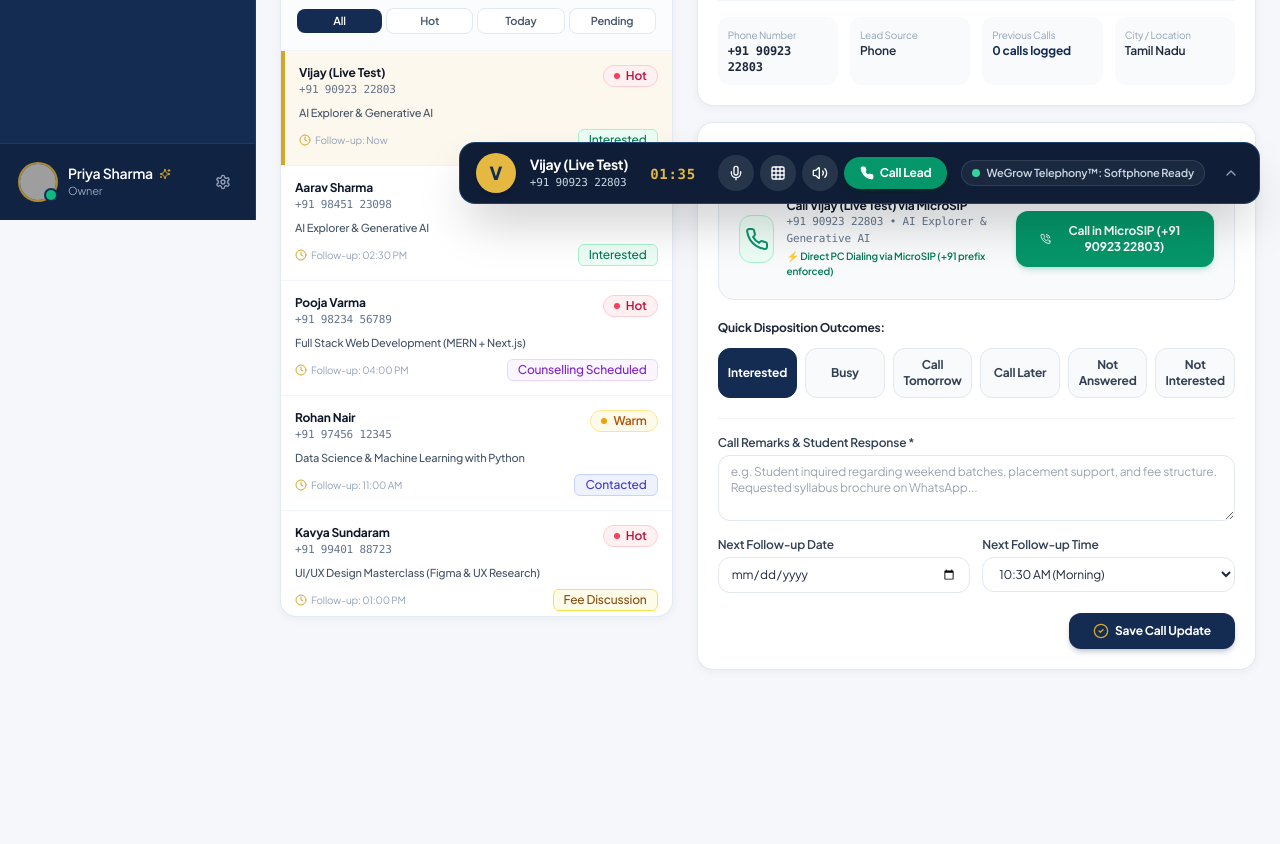
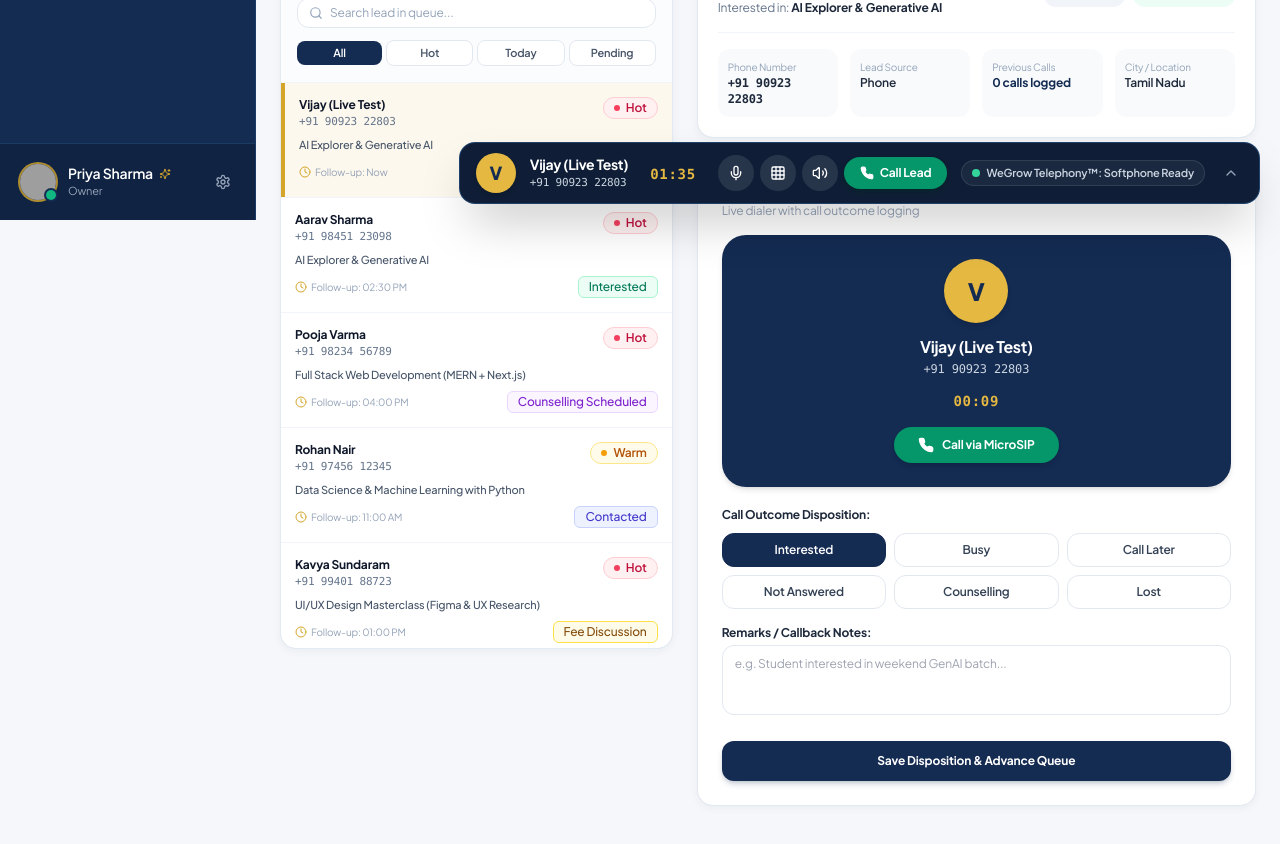
Before and after one commit to deepakkumars170404-pixel/wegrow_crm, a Next.js app: page /calls in a window 1280 px wide. Shown: the part 580-1424 px from the top of the page. Before the commit the page ends 1322 px from the top, so only its background shows below. Built offline with nearby package versions, Linux system fonts and the light colour scheme; grey boxes are pictures that could not be loaded.

Commit message:
fix: resolve ReferenceError PhoneOff, unify calling station (Image 3) and modal (Image 2) with clean mode toggle

```diff
--- a/app/calls/page.tsx
+++ b/app/calls/page.tsx
@@ -5,6 +5,7 @@ import Link from "next/link";
 import {
   PhoneCall,
   Phone,
+  PhoneOff,
   PhoneForwarded,
   PhoneMissed,
   CheckCircle2,
@@ -29,7 +30,19 @@ import { StatusBadge } from "@/components/shared/StatusBadge";
 import { Lead } from "@/types";
 
 export default function CallManagementPage() {
-  const { leads, addCallRecord, initiateCall, endCallSession, isCallConnected, callDuration } = useCRM();
+  const {
+    leads,
+    addCallRecord,
+    initiateCall,
+    endCallSession,
+    isCallConnected,
+    callDuration,
+    openCallModal,
+    updateLeadStatus,
+  } = useCRM();
+
+  // Calling Interface Type Switcher: "station" (Image 3) or "modal" (Image 2)
+  const [callingMode, setCallingMode] = useState<"station" | "modal">("station");
 
   // Selected lead in call queue
   const [selectedLeadId, setSelectedLeadId] = useState<string>(leads[0]?.id || "LD-1001");
@@ -95,6 +108,9 @@ export default function CallManagementPage() {
     setCallRemarks("");
     if (selectedLead) {
       initiateCall(selectedLead);
+      if (callingMode === "modal") {
+        openCallModal();
+      }
     }
   };
 
@@ -103,21 +119,38 @@ export default function CallManagementPage() {
     endCallSession();
   };
 
-  const handleSaveCall = (e: React.FormEvent) => {
-    e.preventDefault();
+  const handleSaveCall = (e?: React.FormEvent) => {
+    if (e && e.preventDefault) e.preventDefault();
     if (!selectedLead) return;
 
     addCallRecord(selectedLead.id, {
       callerName: selectedLead.assignedCaller || "Priya Sharma",
       outcome: selectedOutcome,
-      duration: isCallActive ? formatTimer(callTimer) : "03m 12s",
+      duration: isCallActive || isCallConnected ? formatTimer(callTimer || callDuration) : "00:09",
       remarks: callRemarks || `Call logged as ${selectedOutcome}`,
       nextFollowUpDate: nextFollowUpDate || undefined,
       nextFollowUpTime: nextFollowUpTime || undefined,
     });
 
+    if (selectedOutcome === "Interested") {
+      updateLeadStatus(selectedLead.id, "Interested", "Interested");
+    } else if (selectedOutcome === "Lost") {
+      updateLeadStatus(selectedLead.id, "Lost", "Lost");
+    } else if (selectedOutcome === "Counselling") {
+      updateLeadStatus(selectedLead.id, "Counselling Scheduled", "Counselling Scheduled");
+    } else if (selectedOutcome === "Busy" || selectedOutcome === "Call Later") {
+      updateLeadStatus(selectedLead.id, "Call Later");
+    }
+
     setIsCallActive(false);
+    endCallSession();
     setCallRemarks("");
+
+    // Advance to next lead in queue automatically (Advance Queue)
+    const currentIndex = queueLeads.findIndex((l) => l.id === selectedLead.id);
+    if (currentIndex >= 0 && currentIndex < queueLeads.length - 1) {
+      setSelectedLeadId(queueLeads[currentIndex + 1].id);
+    }
   };
 
   return (
@@ -139,7 +172,37 @@ export default function CallManagementPage() {
           </p>
         </div>
 
-        <div className="flex items-center gap-2">
+        <div className="flex flex-wrap items-center gap-2">
+          {/* Calling Interface Mode Switcher: In-Page Station (Image 3) vs In-Browser Modal (Image 2) */}
+          <div className="bg-slate-100 p-1 rounded-xl flex items-center text-xs font-bold text-slate-600 border border-slate-200">
+            <button
+              type="button"
+              onClick={() => setCallingMode("station")}
+              className={`px-3 py-1.5 rounded-lg transition-all flex items-center gap-1.5 ${
+                callingMode === "station"
+                  ? "bg-[#142B52] text-white shadow-xs"
+                  : "text-slate-600 hover:text-slate-900"
+              }`}
+              title="Calling Station directly on page (Image 3)"
+            >
+              <span className={`w-1.5 h-1.5 rounded-full ${callingMode === "station" ? "bg-emerald-400" : "bg-slate-400"}`} />
+              <span>In-Page Station</span>
+            </button>
+            <button
+              type="button"
+              onClick={() => setCallingMode("modal")}
+              className={`px-3 py-1.5 rounded-lg transition-all flex items-center gap-1.5 ${
+                callingMode === "modal"
+                  ? "bg-[#142B52] text-white shadow-xs"
+                  : "text-slate-600 hover:text-slate-900"
+              }`}
+              title="Softphone Modal Popup (Image 2)"
+            >
+              <span className={`w-1.5 h-1.5 rounded-full ${callingMode === "modal" ? "bg-emerald-400" : "bg-slate-400"}`} />
+              <span>In-Browser Modal</span>
+            </button>
+          </div>
+
           <Link
             href="/whatsapp"
             className="flex items-center gap-1.5 px-3 py-2 border border-slate-200 hover:bg-slate-50 text-slate-700 rounded-xl text-xs font-semibold"
@@ -404,149 +467,113 @@ export default function CallManagementPage() {
             </div>
           </div>
 
-          {/* MicroSIP Telephony Control */}
-          <div className="bg-white rounded-2xl p-5 border border-slate-200/90 shadow-soft">
-            <div className="flex items-center justify-between mb-3">
-              <h4 className="text-xs font-bold uppercase tracking-wider text-slate-400">
-                JioFiber MicroSIP Telephony
-              </h4>
-              <span className="text-[11px] font-semibold text-emerald-700 bg-emerald-50 px-2 py-0.5 rounded-full border border-emerald-200 flex items-center gap-1">
-                <span className="w-1.5 h-1.5 rounded-full bg-emerald-500 animate-pulse" />
-                Line: +91 4562 355214 (Online)
-              </span>
+          {/* Softphone Calling Station (Exact Replica of Image 3) */}
+          <div className="bg-white rounded-2xl p-6 border border-slate-200/90 shadow-soft">
+            <div className="flex items-center justify-between mb-4">
+              <div>
+                <h3 className="text-base font-bold text-slate-900 tracking-tight">
+                  Softphone Calling Station
+                </h3>
+                <p className="text-xs text-slate-400">
+                  Live dialer with call outcome logging
+                </p>
+              </div>
+              <span className="w-2.5 h-2.5 rounded-full bg-emerald-500 shadow-sm" />
             </div>
 
-            <div className="bg-slate-50 border border-slate-200 rounded-2xl p-5 flex flex-col sm:flex-row items-center justify-between gap-4">
-              <div className="flex items-center gap-3">
-                <div className="w-12 h-12 rounded-xl bg-emerald-50 text-emerald-600 border border-emerald-200 flex items-center justify-center font-bold">
-                  <Phone className="w-6 h-6" />
-                </div>
-                <div>
-                  <p className="text-xs font-bold text-slate-900">
-                    Call {selectedLead?.studentName} via MicroSIP
-                  </p>
-                  <p className="text-[11px] text-slate-500 font-mono">
-                    {selectedLead?.phone} • {selectedLead?.courseInterested}
-                  </p>
-                  <span className="text-[10px] text-emerald-700 font-semibold mt-0.5 block">
-                    {isCallConnected
-                      ? `⚡ MicroSIP Call Active (${formatTimer(callTimer || callDuration)})`
-                      : "⚡ Direct PC Dialing via MicroSIP (+91 prefix enforced)"}
-                  </span>
-                </div>
+            {/* Black Calling Station Card */}
+            <div className="bg-[#142B52] text-white rounded-3xl p-6 text-center space-y-3 shadow-md">
+              <div className="w-16 h-16 rounded-full bg-[#E5B842] text-[#142B52] font-black text-2xl flex items-center justify-center mx-auto shadow-md">
+                {selectedLead?.studentName.charAt(0) || "V"}
               </div>
 
-              <div className="flex items-center gap-2 w-full sm:w-auto">
+              <div>
+                <h4 className="text-base font-bold text-white tracking-tight">
+                  {selectedLead?.studentName}
+                </h4>
+                <p className="text-xs text-slate-300 font-mono mt-0.5">
+                  {selectedLead?.phone}
+                </p>
+              </div>
+
+              <div className="text-sm font-mono font-bold text-[#E5B842] tracking-wider pt-0.5">
+                {isCallConnected
+                  ? formatTimer(callTimer || callDuration)
+                  : callTimer > 0
+                  ? formatTimer(callTimer)
+                  : "00:09"}
+              </div>
+
+              <div className="pt-1 flex items-center justify-center gap-2">
+                {isCallConnected ? (
+                  <button
+                    type="button"
+                    onClick={handleEndCall}
+                    className="px-6 py-2.5 bg-rose-600 hover:bg-rose-700 text-white rounded-full font-bold text-xs shadow-md transition-transform active:scale-95"
+                  >
+                    End Call
+                  </button>
+                ) : (
                   <button
                     type="button"
                     onClick={handleStartCall}
-                  className="flex-1 sm:flex-initial px-6 py-3 bg-emerald-600 hover:bg-emerald-700 text-white rounded-xl text-xs font-bold transition-all shadow-md shadow-emerald-600/20 flex items-center justify-center gap-2"
+                    className="px-6 py-2.5 bg-emerald-600 hover:bg-emerald-700 text-white rounded-full font-bold text-xs shadow-md transition-transform active:scale-95 flex items-center justify-center gap-2"
                   >
-                  <PhoneCall className="w-4 h-4 text-white" />
-                  <span>Call in MicroSIP ({selectedLead?.phone})</span>
-                </button>
-
-                {isCallConnected && (
-                  <button
-                    type="button"
-                    onClick={handleEndCall}
-                    className="px-4 py-3 bg-rose-600 hover:bg-rose-700 text-white rounded-xl text-xs font-bold transition-all shadow-md shadow-rose-600/20 flex items-center justify-center gap-1.5"
-                    title="End Call in MicroSIP"
-                  >
-                    <PhoneOff className="w-4 h-4" />
-                    <span>Hangup</span>
+                    <Phone className="w-4 h-4 fill-white" />
+                    <span>Call via MicroSIP</span>
                   </button>
                 )}
               </div>
             </div>
 
-            {/* Call Outcome Disposition Buttons */}
-            <div className="mt-5 space-y-3">
+            {/* Call Outcome Disposition: */}
+            <div className="mt-5 space-y-2.5">
               <label className="block text-xs font-bold text-slate-800">
-                Quick Disposition Outcomes:
+                Call Outcome Disposition:
               </label>
 
-              <div className="grid grid-cols-2 sm:grid-cols-3 lg:grid-cols-6 gap-2">
-                {[
-                  { name: "Interested", color: "hover:border-emerald-500 hover:text-emerald-700" },
-                  { name: "Busy", color: "hover:border-amber-500 hover:text-amber-700" },
-                  { name: "Call Tomorrow", color: "hover:border-blue-500 hover:text-blue-700" },
-                  { name: "Call Later", color: "hover:border-indigo-500 hover:text-indigo-700" },
-                  { name: "Not Answered", color: "hover:border-slate-500 hover:text-slate-700" },
-                  { name: "Not Interested", color: "hover:border-rose-500 hover:text-rose-700" },
-                ].map((item) => (
+              <div className="grid grid-cols-3 gap-2">
+                {["Interested", "Busy", "Call Later", "Not Answered", "Counselling", "Lost"].map((opt) => (
                   <button
-                    key={item.name}
+                    key={opt}
                     type="button"
-                    onClick={() => setSelectedOutcome(item.name)}
-                    className={`py-2 px-2 rounded-xl text-xs font-bold border transition-all text-center ${
-                      selectedOutcome === item.name
+                    onClick={() => setSelectedOutcome(opt)}
+                    className={`py-2 px-3 rounded-xl text-xs font-semibold border transition-all text-center ${
+                      selectedOutcome === opt
                         ? "bg-[#142B52] text-white border-[#142B52] shadow-xs"
-                        : `bg-slate-50 text-slate-700 border-slate-200 ${item.color}`
+                        : "bg-white text-slate-700 border-slate-200 hover:bg-slate-50"
                     }`}
                   >
-                    {item.name}
+                    {opt}
                   </button>
                 ))}
               </div>
             </div>
 
-            {/* Post-Call Form: Remarks & Next Follow-up */}
-            <form onSubmit={handleSaveCall} className="mt-5 pt-4 border-t border-slate-100 space-y-3 text-xs">
-              <div>
-                <label className="block font-semibold text-slate-700 mb-1">
-                  Call Remarks & Student Response *
+            {/* Remarks / Callback Notes: */}
+            <div className="mt-4">
+              <label className="block text-xs font-bold text-slate-800 mb-1">
+                Remarks / Callback Notes:
               </label>
               <textarea
                 rows={3}
-                  required
-                  placeholder="e.g. Student inquired regarding weekend batches, placement support, and fee structure. Requested syllabus brochure on WhatsApp..."
                 value={callRemarks}
                 onChange={(e) => setCallRemarks(e.target.value)}
-                  className="w-full px-3 py-2 border border-slate-200 rounded-xl text-xs text-slate-800 focus:outline-none focus:ring-2 focus:ring-[#142B52]/20 focus:border-[#142B52]"
+                placeholder="e.g. Student interested in weekend GenAI batch..."
+                className="w-full px-3 py-2.5 border border-slate-200 rounded-xl text-xs text-slate-800 focus:outline-none focus:ring-2 focus:ring-[#142B52]/20 resize-none"
               />
             </div>
 
-              <div className="grid grid-cols-1 sm:grid-cols-2 gap-3">
-                <div>
-                  <label className="block font-semibold text-slate-700 mb-1">
-                    Next Follow-up Date
-                  </label>
-                  <input
-                    type="date"
-                    value={nextFollowUpDate}
-                    onChange={(e) => setNextFollowUpDate(e.target.value)}
-                    className="w-full px-3 py-2 border border-slate-200 rounded-xl text-xs text-slate-800"
-                  />
-                </div>
-                <div>
-                  <label className="block font-semibold text-slate-700 mb-1">
-                    Next Follow-up Time
-                  </label>
-                  <select
-                    value={nextFollowUpTime}
-                    onChange={(e) => setNextFollowUpTime(e.target.value)}
-                    className="w-full px-3 py-2 border border-slate-200 rounded-xl text-xs text-slate-800 bg-white"
+            {/* Save Disposition & Advance Queue Button */}
+            <div className="mt-5">
+              <button
+                type="button"
+                onClick={handleSaveCall}
+                className="w-full py-3 bg-[#142B52] hover:bg-[#1E3B6E] text-white rounded-xl text-xs font-bold transition-all shadow-md shadow-[#142B52]/20 text-center"
               >
-                    <option value="10:30 AM">10:30 AM (Morning)</option>
-                    <option value="12:00 PM">12:00 PM (Noon)</option>
-                    <option value="02:30 PM">02:30 PM (Early Afternoon)</option>
-                    <option value="04:00 PM">04:00 PM (Afternoon)</option>
-                    <option value="05:30 PM">05:30 PM (Evening)</option>
-                  </select>
-                </div>
-              </div>
-
-              <div className="flex items-center justify-end gap-3 pt-2">
-                <button
-                  type="submit"
-                  className="px-6 py-2.5 bg-[#142B52] hover:bg-[#1E3B6E] text-white rounded-xl font-bold transition-all shadow-md shadow-[#142B52]/20 flex items-center gap-1.5"
-                >
-                  <CheckCircle2 className="w-4 h-4 text-[#D5A52B]" />
-                  <span>Save Call Update</span>
+                Save Disposition & Advance Queue
               </button>
             </div>
-            </form>
           </div>
         </div>
       </div>
--- a/components/shared/PhoneBridgeWidget.tsx
+++ b/components/shared/PhoneBridgeWidget.tsx
@@ -233,10 +233,14 @@ export const PhoneBridgeWidget: React.FC = () => {
         phone: num,
         email: "direct@dial.local",
         courseInterested: "Direct Calling",
+        leadSource: "Phone" as const,
+        enquiryDate: new Date().toISOString().split("T")[0],
+        nextFollowUpDate: "",
+        nextFollowUpTime: "",
         assignedCaller: "Priya Sharma",
         status: "New" as const,
         priority: "Hot" as const,
-        stage: "Prospect" as const,
+        stage: "New Enquiry" as const,
         leadScore: 70,
         tags: ["MicroSIP"],
         timeline: [],
```
Also changed, not shown: components/shared/LiveCallModal.tsx (+68 -5 lines). Lines whose indentation alone changed are shown as unchanged.
